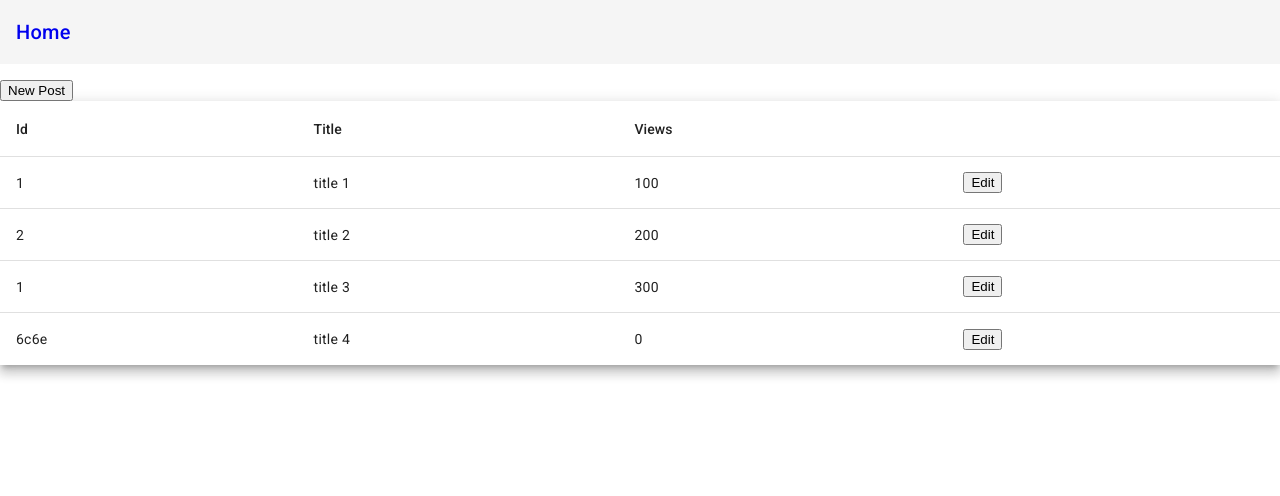
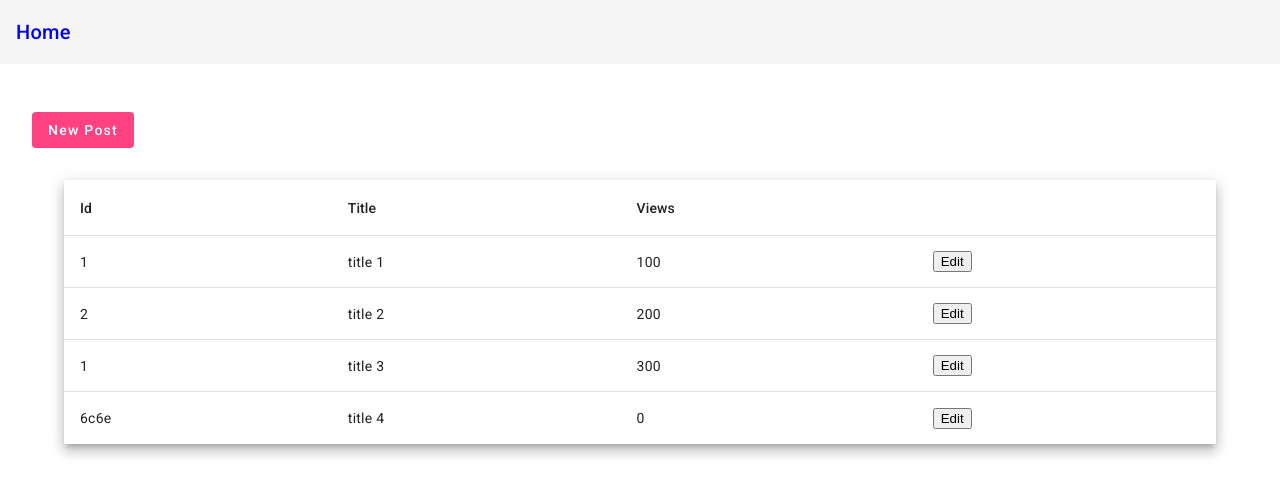
Before and after one commit to angaro073/Angular-CRUD-Example, an Angular app: page /posts in a window 1280 px wide. Shown: the top 496 px of the page. Built offline with nearby package versions, Linux system fonts and the light colour scheme; data requests are answered from the project's data file.

Commit message:
container css

```diff
--- a/src/app/post/post-form/post-form.component.css
+++ b/src/app/post/post-form/post-form.component.css
@@ -1,11 +1,15 @@
 form {
   display: flex;
   flex-direction: column;
+  width: 500px;
+}
+
+.container {
   padding: 2rem;
-  width: 500px;
   margin-right: auto;
   margin-left: auto;
 }
+
 .form-group {
   align-content: end;
 }
--- a/src/app/post/post-form/post-form.component.html
+++ b/src/app/post/post-form/post-form.component.html
@@ -1,5 +1,8 @@
-<div>
-  <form [formGroup]="form" (ngSubmit)="onSubmit()">
+<form
+  [formGroup]="form"
+  (ngSubmit)="onSubmit()"
+  class="container"
+>
   <mat-form-field>
     <mat-label>Title</mat-label>
     <input
@@ -32,4 +35,3 @@
     >Cancel</button>
   </div>
 </form>
-</div>
--- a/src/app/post/post.component.css
+++ b/src/app/post/post.component.css
@@ -1,3 +1,9 @@
 table {
   width: 100%;
 }
+
+.container {
+  padding: 2rem;
+  margin-right: auto;
+  margin-left: auto;
+}
--- a/src/app/post/post.component.html
+++ b/src/app/post/post.component.html
@@ -1,5 +1,10 @@
-<div>
-  <a routerLink="create"><button>New Post</button></a>
+<div class="container">
+  <button
+    mat-flat-button
+    color="accent"
+    routerLink="create"
+  >New Post</button>
+  <div class="container">
     @if (this.posts.length > 0) {
       <table mat-table [dataSource]="this.posts" class="mat-elevation-z8">
         <!-- Id Column -->
@@ -35,26 +40,5 @@
     @else {
       <div>No posts found.</div>
     }
-
-  <!-- <table>
-    <thead>
-      <tr>
-        <td>#</td>
-        <td>Title</td>
-        <td>Views</td>
-        <td colspan="2"></td>
-      </tr>
-    </thead>
-    <tbody>
-      <tr>
-        <td>id</td>
-        <td>title</td>
-        <td>0</td>
-        <td>
-          <a routerLink="{{ 1 }}"><button>Edit Post</button></a>
-        </td>
-      </tr>
-    </tbody>
-  </table>
-  <div>No posts.</div> -->
   </div>
+</div>
--- a/src/app/post/post.component.ts
+++ b/src/app/post/post.component.ts
@@ -5,11 +5,12 @@ import { Post } from '../posts-http/post';
 import { PostsHttpService } from '../posts-http/posts-http.service';
 
 import { MatTableModule } from '@angular/material/table';
+import { MatButtonModule } from '@angular/material/button';
 
 @Component({
   selector: 'app-post',
   standalone: true,
-  imports: [RouterLink, MatTableModule],
+  imports: [RouterLink, MatTableModule, MatButtonModule],
   templateUrl: './post.component.html',
   styleUrl: './post.component.css'
 })
```
Lines whose indentation alone changed are shown as unchanged.
